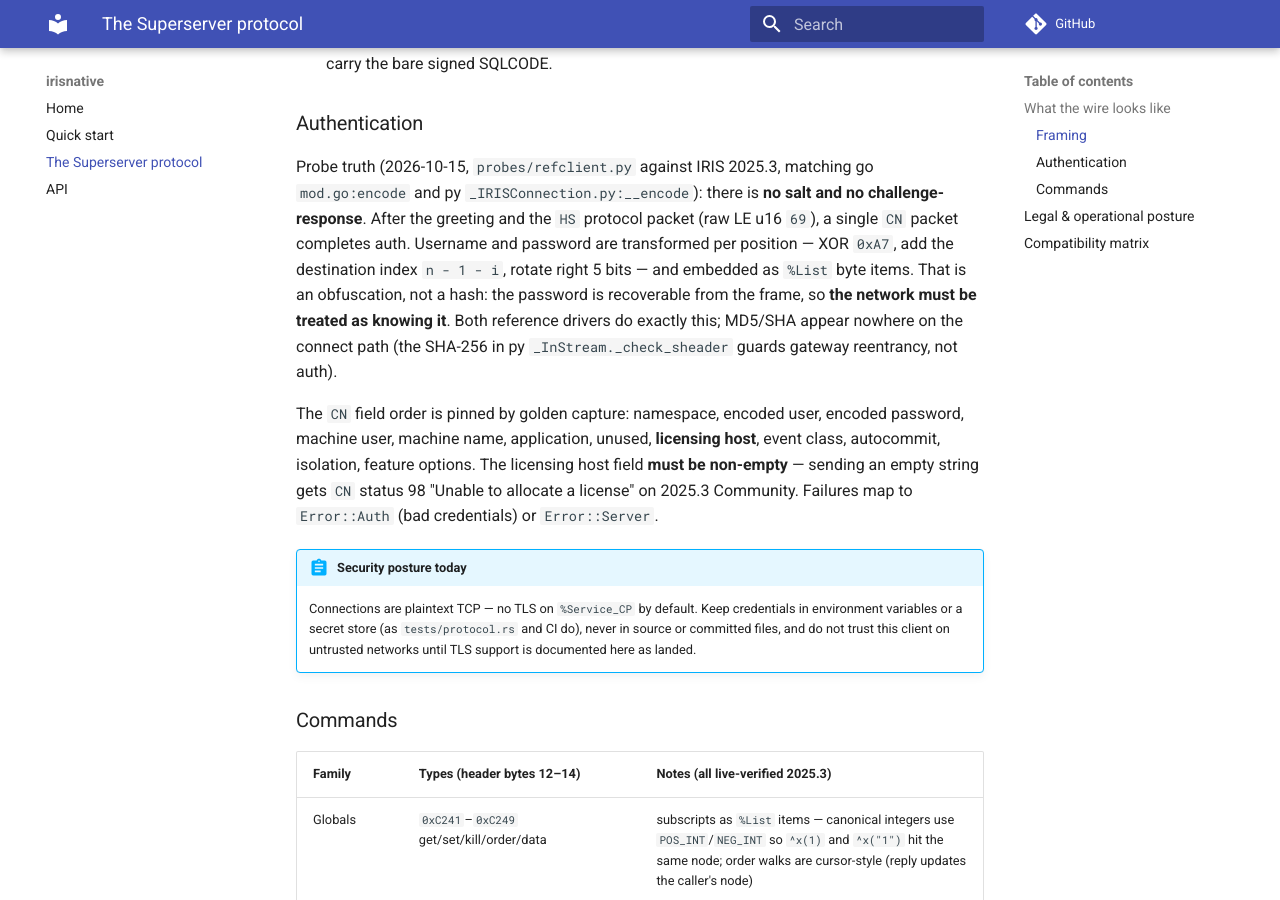
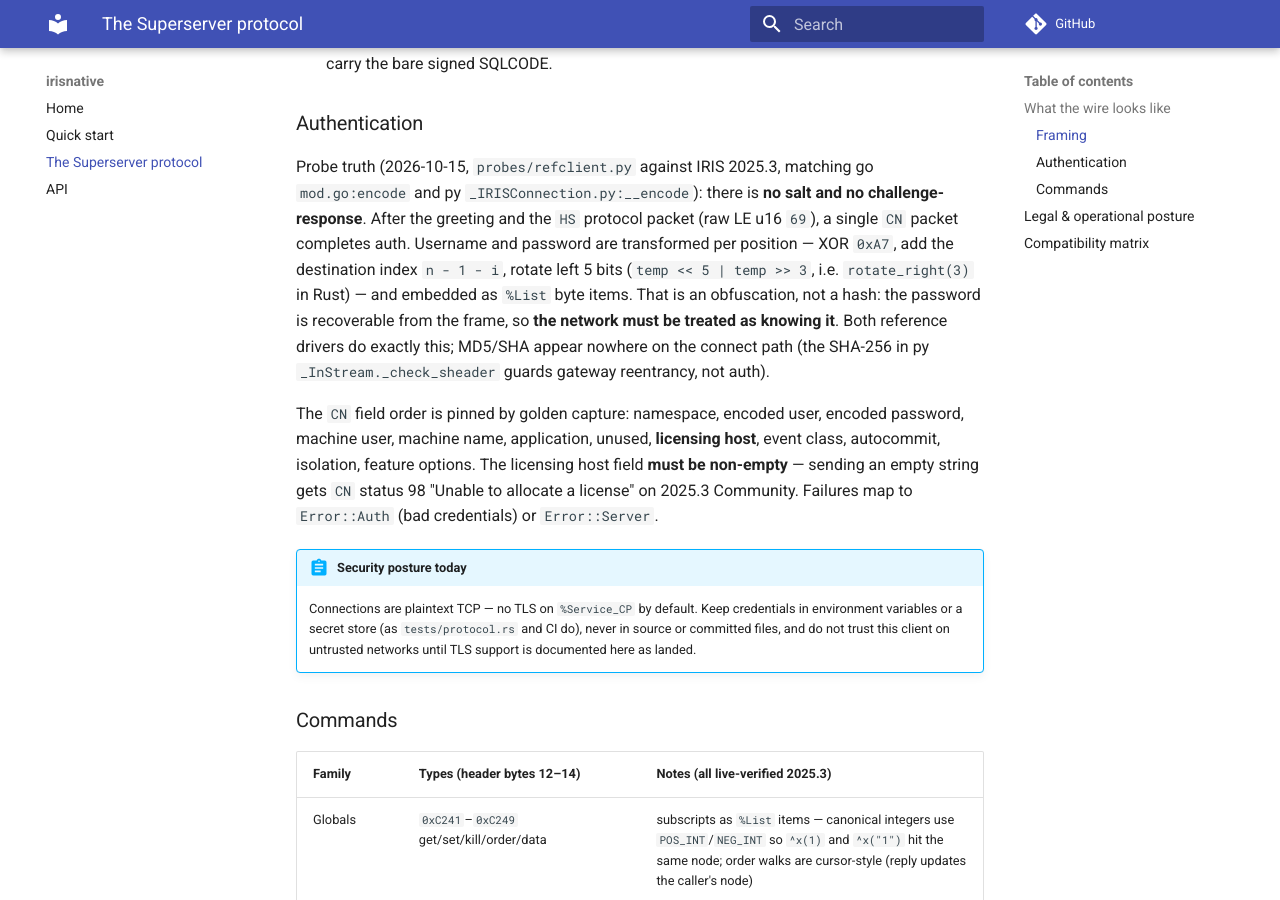
Before and after one commit to AdriaERNI/rust-irisnative, an MkDocs documentation site: the page built from docs/protocol.md, in a window 1280 px wide and 900 px high, scrolled down 1025 px. Built offline with MkDocs 1.6.1 and Material for MkDocs 9.7.7, drawn with Linux system fonts in a browser that asks for light colours; comment, search, counter and statistics services are not loaded.

Commit message:
docs: correct rotate direction and SQL prepare wording

```diff
--- a/docs/protocol.md
+++ b/docs/protocol.md
@@ -50,7 +50,8 @@ matching go `mod.go:encode` and py `_IRISConnection.py:__encode`): there is
 **no salt and no challenge-response**. After the greeting and the `HS`
 protocol packet (raw LE u16 `69`), a single `CN` packet completes auth.
 Username and password are transformed per position — XOR `0xA7`, add the
-destination index `n - 1 - i`, rotate right 5 bits — and embedded as
+destination index `n - 1 - i`, rotate left 5 bits (`temp << 5 | temp >> 3`,
+i.e. `rotate_right(3)` in Rust) — and embedded as
 `%List` byte items. That is an obfuscation, not a hash: the password is
 recoverable from the frame, so **the network must be treated as knowing
 it**. Both reference drivers do exactly this; MD5/SHA appear nowhere on the
```
Also changed, not shown: README.md (+2 -1 lines).
